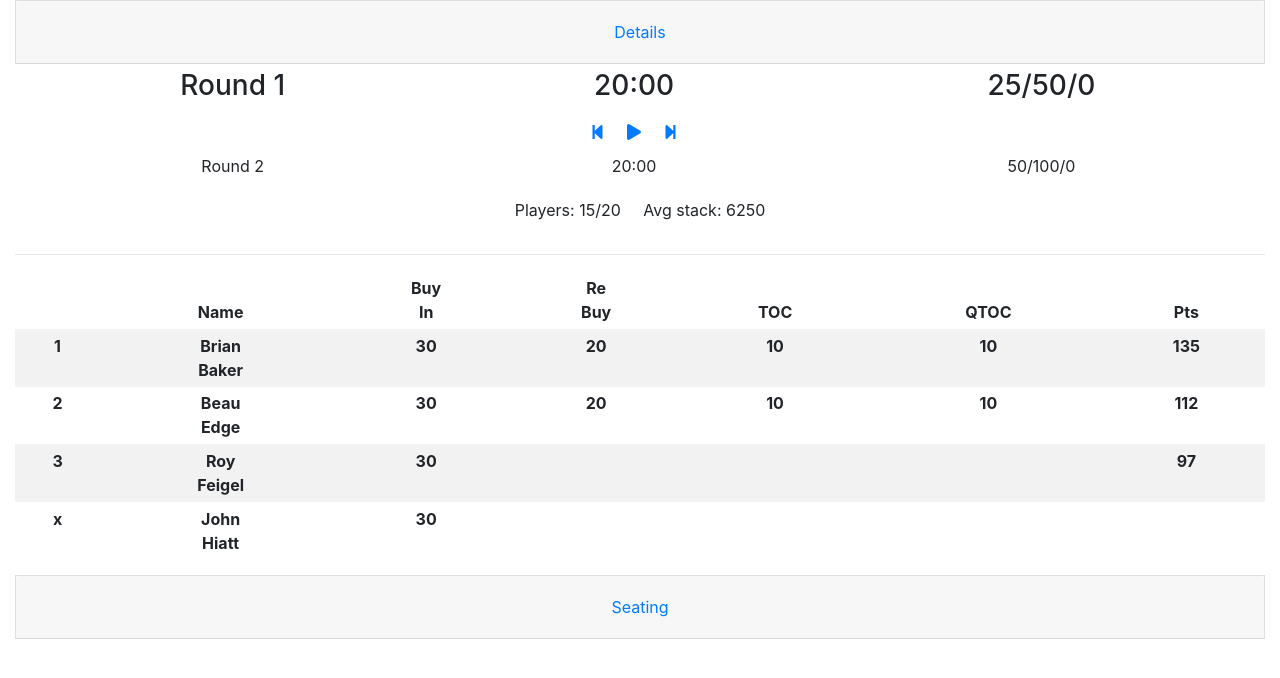
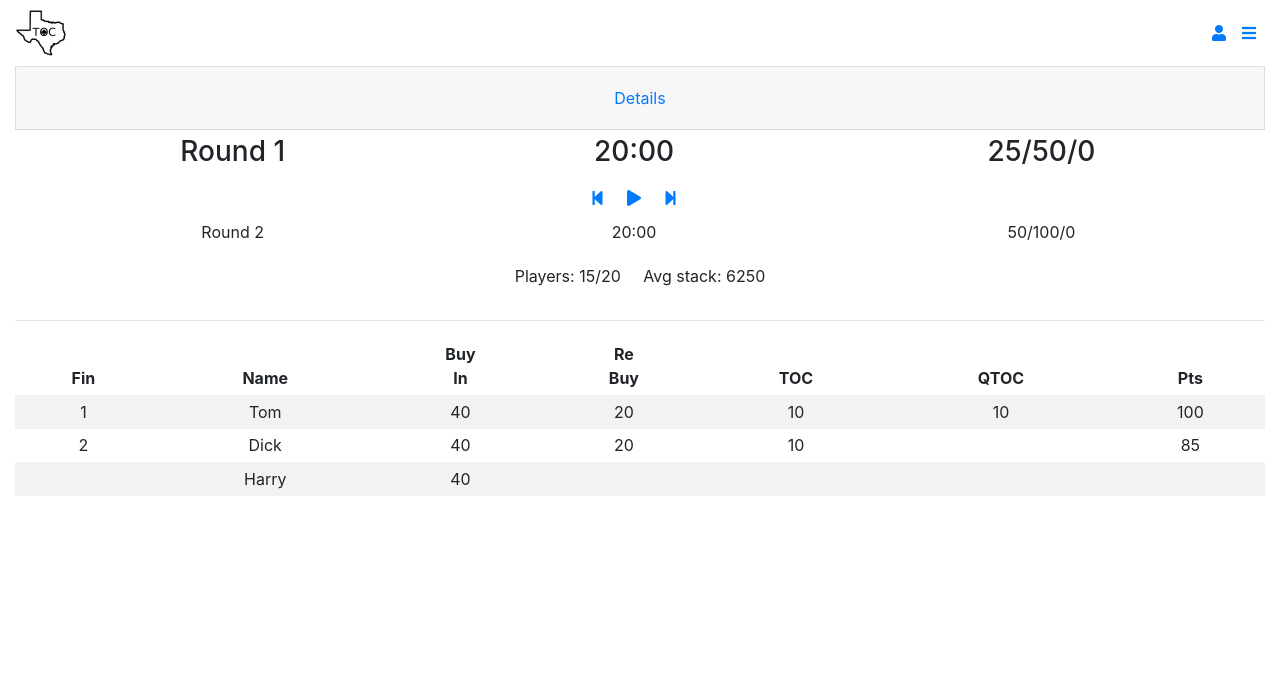
Before and after one commit to gpratte/texastoc-v2-angular, an Angular app: page /current-game in a window 1280 px wide. Shown: the top 678 px of the page. Built offline with nearby package versions, Linux system fonts and the light colour scheme.

Commit message:
flesh out current game sans seating, adding players and updating players

```diff
--- a/src/app/game/current-game/current-game.component.html
+++ b/src/app/game/current-game/current-game.component.html
@@ -1,3 +1,5 @@
+<app-navbar></app-navbar>
+
 <main role="main" class="container-fluid">
   <div class="row text-center">
     <div class="col-sm">
@@ -76,127 +78,29 @@
        <table class="table table-borderless table-striped table-sm">
          <thead>
            <tr>
-             <th></th>
+             <th>Fin</th>
              <th>Name</th>
              <th>Buy<br>In</th>
              <th>Re<br>Buy</th>
              <th>TOC</th>
              <th>QTOC</th>
              <th>Pts</th>
+             <th *ngIf="game.showChop">Chp</th>
            </tr>
          </thead>
          <tbody>
-           <tr>
-             <th>1</th>
-             <th>Brian<br>Baker</th>
-             <th>30</th>
-             <th>20</th>
-             <th>10</th>
-             <th>10</th>
-             <th>135</th>
-           </tr>
-           <tr>
-             <th>2</th>
-             <th>Beau<br>Edge</th>
-             <th>30</th>
-             <th>20</th>
-             <th>10</th>
-             <th>10</th>
-             <th>112</th>
-           </tr>
-           <tr>
-             <th>3</th>
-             <th>Roy<br>Feigel</th>
-             <th>30</th>
-             <th></th>
-             <th></th>
-             <th></th>
-             <th>97</th>
-           </tr>
-           <tr>
-             <th>x</th>
-             <th>John<br>Hiatt</th>
-             <th>30</th>
-             <th></th>
-             <th></th>
-             <th></th>
-             <th></th>
+           <tr *ngFor="let player of game.players">
+             <td>{{player.place}}</td>
+             <td>{{player.name}}</td>
+             <td>{{player.buyIn}}</td>
+             <td>{{player.reBuyAddOn}}</td>
+             <td>{{player.annualTocAmout}}</td>
+             <td>{{player.quarterlyTocAmount}}</td>
+             <td>{{player.points}}</td>
            </tr>
          </tbody>
        </table>
      </div>
   </div>
 
-  <div class="row text-center">
-     <div class="col-sm">
-       <div class="accordion" id="accordionSeating">
-          <div class="card">
-             <div class="card-header" id="headingSeating">
-                <h5 class="mb-0">
-                   <button class="btn btn-link" type="button" data-toggle="collapse" data-target="#seating" aria-expanded="false" aria-controls="seating">
-                   Seating
-                   </button>
-                </h5>
-             </div>
-             <div id="seating" class="collapse" aria-labelledby="headingSeating" data-parent="#accordionSeating">
-                <div class="card-body">
-                  <form>
-                    <div class="form-group">
-                        <label for="numTables">Number of tables</label>
-                        <select class="form-control" id="numTables">
-                          <option></option>
-                          <option>1</option>
-                          <option>2</option>
-                          <option>3</option>
-                          <option>4</option>
-                          <option>5</option>
-                        </select>
-                        <label for="seatsPerTable">Seats per table</label>
-                        <select class="form-control" id="seatsPerTable">
-                          <option></option>
-                          <option>10</option>
-                          <option>9</option>
-                          <option>8</option>
-                          <option>7</option>
-                          <option>6</option>
-                          <option>5</option>
-                          <option>4</option>
-                          <option>3</option>
-                          <option>2</option>
-                        </select>
-                        <br>
-                        <p>Seat player at table</p>
-                        <table class="table table-borderless table-sm">
-                          <tbody>
-                            <tr>
-                              <th>
-                                <select class="form-control" id="playerId">
-                                  <option></option>
-                                  <option>Beau Edge</option>
-                                  <option>Dave Benavidas</option>
-                                </select>
-                              </th>
-                              <th>
-                                <select class="form-control" id="tableNum">
-                                  <option></option>
-                                  <option>1</option>
-                                  <option>2</option>
-                                </select>
-                              </th>
-                            </tr>
-                          </tbody>
-                        </table>
-                      </div>
-                  </form>
-                  <button type="button" class="btn btn-warning">Reset Seating</button>
-                  <br>&nbsp;
-
-                </div>
-             </div>
-          </div>
-       </div>
-
-     </div>
-  </div>
-
 </main>
--- a/src/app/game/current-game/current-game.component.ts
+++ b/src/app/game/current-game/current-game.component.ts
@@ -66,7 +66,8 @@ export class CurrentGameComponent implements OnInit {
     ],
     paidPlayers: 20,
     numRemainingPlayers: 15,
-    averageStack: 6250
+    averageStack: 6250,
+    showChop: false
   };
 
 
--- a/src/app/game/model/game.player.ts
+++ b/src/app/game/model/game.player.ts
@@ -5,6 +5,7 @@ export class GamePlayer {
     public name: string,
     public buyIn: number,
     public id?: number,
+    public out?: boolean,
     public reBuyAddOn?: number,
     public annualTocAmout?: number,
     public quarterlyTocAmount?: number,
```
